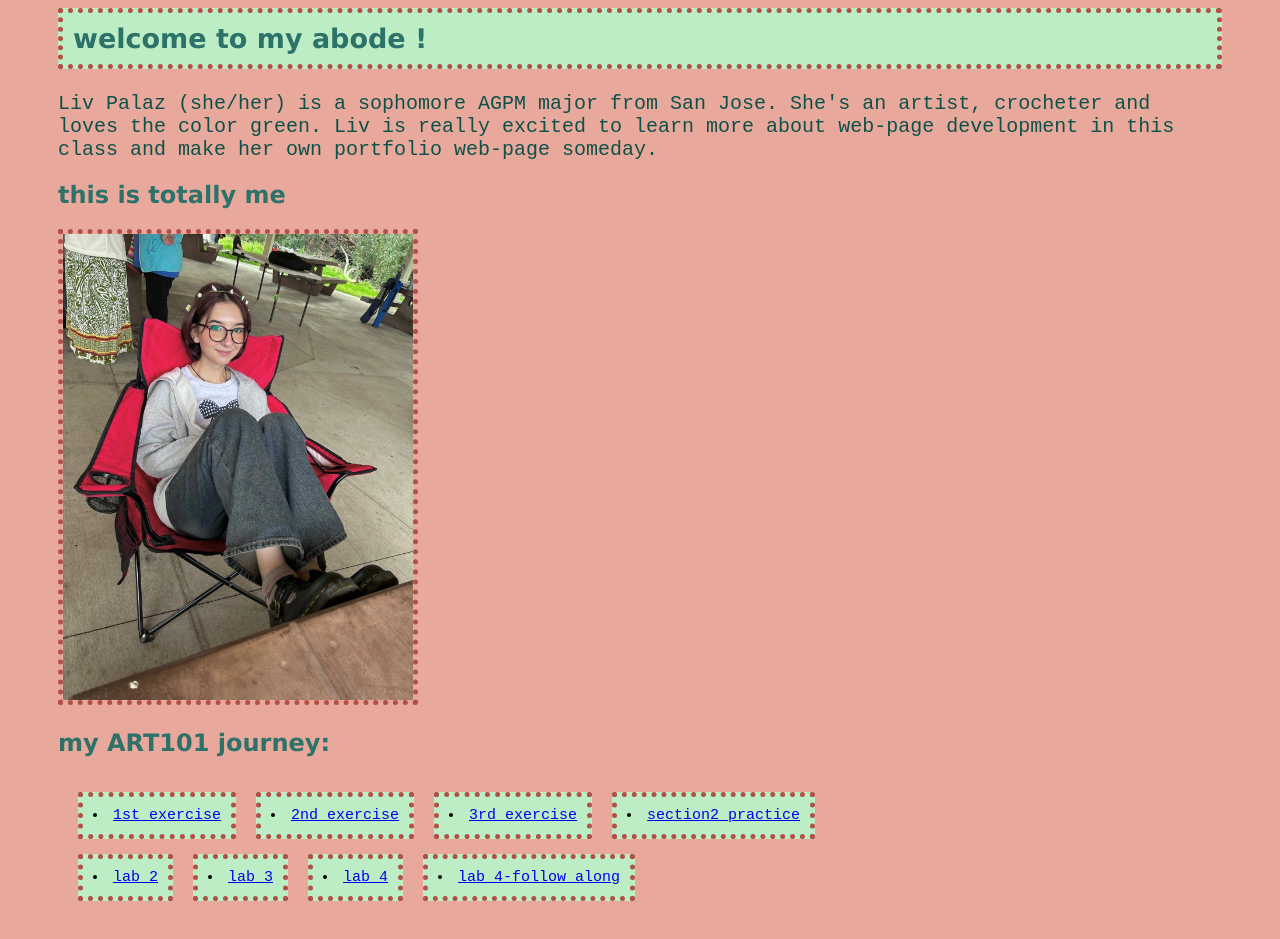
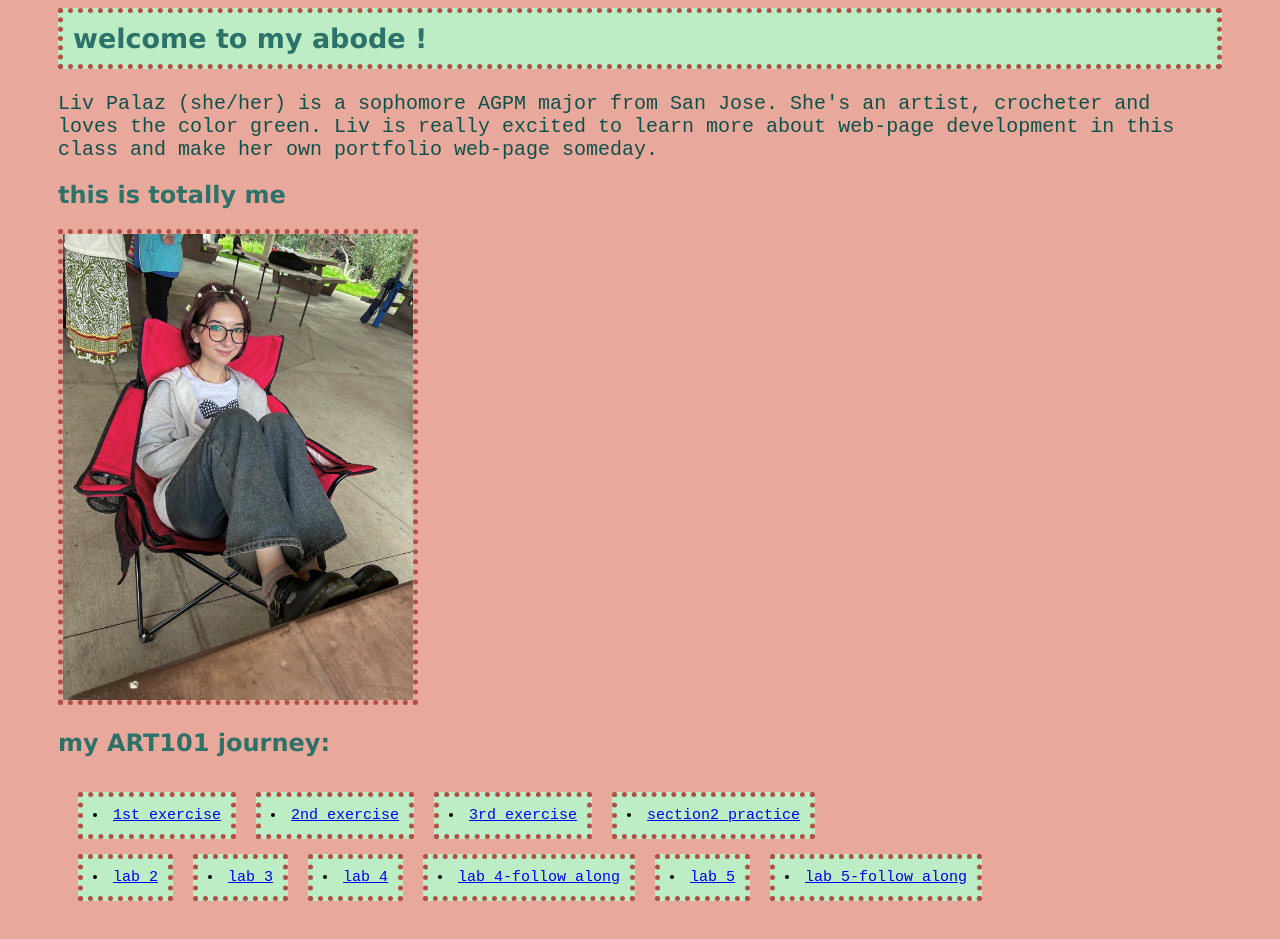
Before and after one commit to livivip/ART101, a plain HTML site: page index.html in a window 1280 px wide. Shown: the part 163-1102 px from the top of the page. Drawn offline with Linux system fonts and the light colour scheme.

Commit message:
Update index.html

```diff
--- a/index.html
+++ b/index.html
@@ -53,6 +53,14 @@
             <li> <a href="exercises/lab04.html">lab 4-follow along</a>
             </li>
         </div>
+        <div id="mylab">
+            <li> <a href="exercises/env04.html">lab 5</a>
+            </li>
+        </div>
+        <div id="mylab">
+            <li> <a href="exercises/lab05.html">lab 5-follow along</a>
+            </li>
+        </div>
     </div>
 
     </body>
```
